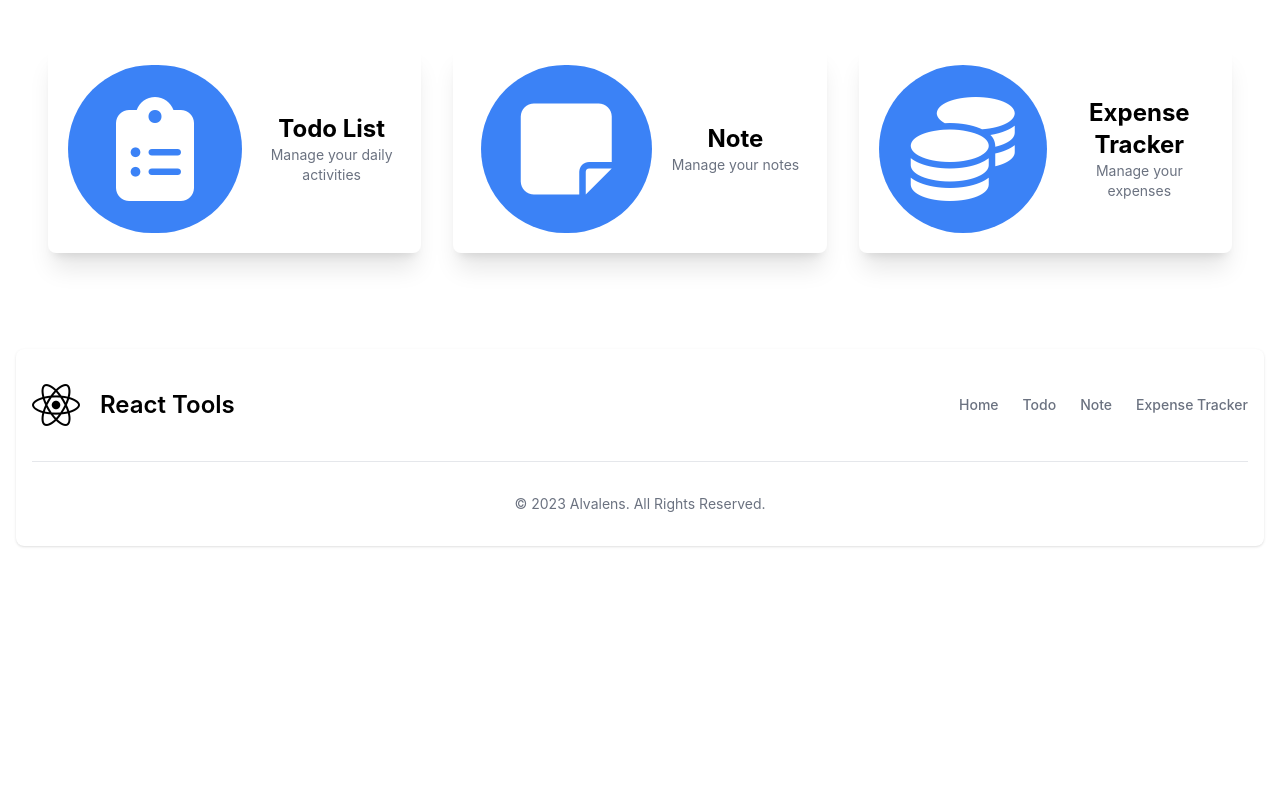
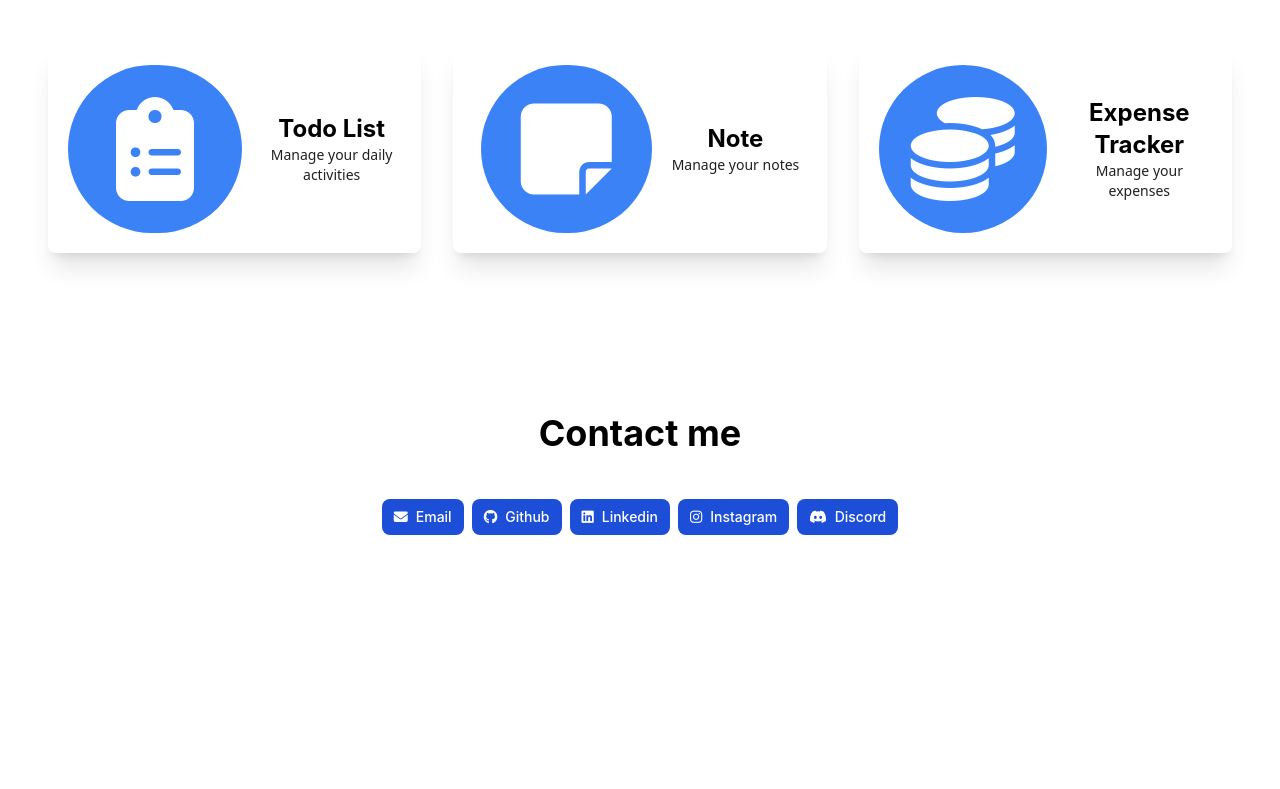
Before and after one commit to Alvalens/react-tools, a React (Create React App) app: page / in a window 1280 px wide. Shown: the part 971-1760 px from the top of the page. Before the commit the page ends 1533 px from the top, so only its background shows below. Built offline with nearby package versions, Linux system fonts and the light colour scheme.

Commit message:
[feat] add contact me section

```diff
--- /dev/null
+++ b/src/components/Button.js
@@ -0,0 +1,15 @@
+import React from "react";
+
+const Button = ({ children, link, icon }) => {
+  return (
+		<a href={link ?? ""} className="">
+			<button
+				type="button"
+				className="px-3 py-2 m-1 text-sm font-medium text-center inline-flex items-center text-white bg-blue-700 rounded-lg hover:bg-blue-800 focus:ring-4 focus:outline-none focus:ring-blue-300 dark:bg-blue-600 dark:hover:bg-blue-700 dark:focus:ring-blue-800">
+				<i className={"mr-2 " + icon ?? ''}></i>
+				{children}
+			</button>
+		</a>
+  );
+};
+export default Button;
--- a/src/index.css
+++ b/src/index.css
@@ -1,7 +1,7 @@
 body {
   margin: 0;
-  font-family: -apple-system, BlinkMacSystemFont, 'Segoe UI', 'Roboto', 'Oxygen',
-    'Ubuntu', 'Cantarell', 'Fira Sans', 'Droid Sans', 'Helvetica Neue',
+  font-family:
+    'Ubuntu', -apple-system, BlinkMacSystemFont, 'Segoe UI', 'Roboto', 'Oxygen', 'Cantarell', 'Fira Sans', 'Droid Sans', 'Helvetica Neue',
     sans-serif;
   -webkit-font-smoothing: antialiased;
   -moz-osx-font-smoothing: grayscale;
@@ -11,3 +11,16 @@
   font-family: source-code-pro, Menlo, Monaco, Consolas, 'Courier New',
     monospace;
 }
+p {
+  font-family: system-ui, -apple-system, BlinkMacSystemFont, 'Segoe UI', Roboto, Oxygen, Ubuntu, Cantarell, 'Open Sans', 'Helvetica Neue', sans-serif;
+  color: rgb(32, 32, 32) !important;
+}
+html {
+  font-size: 16px;
+}
+
+@media (max-width: 768px) {
+  html {
+    font-size: 14px;
+  }
+}
--- a/src/pages/Home.jsx
+++ b/src/pages/Home.jsx
@@ -1,5 +1,6 @@
 import logo from "../logo.svg";
 import "../App.css";
+import Button from "../components/Button";
 
 
 function Home() {
@@ -48,14 +49,12 @@
 						</div>
 					</div>
 				</div>
-				{/* divide to 3 section on md upper and 1 section in md below */}
+				{/* tools */}
 				<div className="container mx-auto px-0 md:px-4 py-10 my-10">
-					{/* main title */}
 					<div className="text-4xl font-bold text-center mx-10 pb-10">
 						<h1>Tools</h1>
 					</div>
 					<div className="container mx-auto px-0 grid grid-cols-1 md:grid-cols-3 md:px-4">
-						{/* 3 card with fontawsome as main image */}
 						<a
 							href="todo"
 							className="flex justify-center items-center hover:scale-105 transition-transform mx-4">
@@ -84,7 +83,7 @@
 									<div className="bg-blue-500 rounded-full p-8">
 										<i className="fas fa-sticky-note text-white fa-4x mx-1 md:mx-2"></i>
 									</div>
-									<div className="flex flex-col justify-center items-center ml-5">
+									<div className="flex flex-col justify-center items-center mr-8 sm:mr-0 sm:ml-5">
 										<h1 className="text-2xl font-bold">
 											Note
 										</h1>
@@ -117,8 +116,47 @@
 						</a>
 					</div>
 				</div>
+				{/* contact */}
+				<div className="container mx-auto px-0 md:px-4 py-10 my-10">
+					<div className="text-4xl font-bold text-center mx-10 pb-10">
+						<h1>Contact me</h1>
+					</div>
+					<div className="container mx-auto px-4">
+						{/* email */}
+						<Button
+							icon="fa-solid fa-envelope"
+							link="mailto:Alvalen.shafel04@gmail.com?subject=Hello&body=Hello">
+							Email
+						</Button>
+						{/* github */}
+						<Button
+							icon="fa-brands fa-github"
+							link="https:github.com/Alvalens">
+							Github
+						</Button>
+						{/* linkedin */}
+						<Button
+							icon="fa-brands fa-linkedin"
+							link="https://www.linkedin.com/in/alvalen-shafel-8a081a254/">
+							Linkedin
+						</Button>
+						{/* instagram */}
+						<Button
+							icon="fa-brands fa-instagram"
+							link="https://instagram.com/alvalens_">
+							Instagram
+						</Button>
+						{/* discord */}
+						<Button
+							icon="fa-brands fa-discord"
+							link="https://discordapp.com/users/bloody#6118">
+							Discord
+						</Button>
+					</div>
+				</div>
+				{/* quote */}
+				<div className="container mx-auto px-0 md:px-4 py-10 my-10"></div>
 			</header>
-
 		</div>
 	);
 }
```
